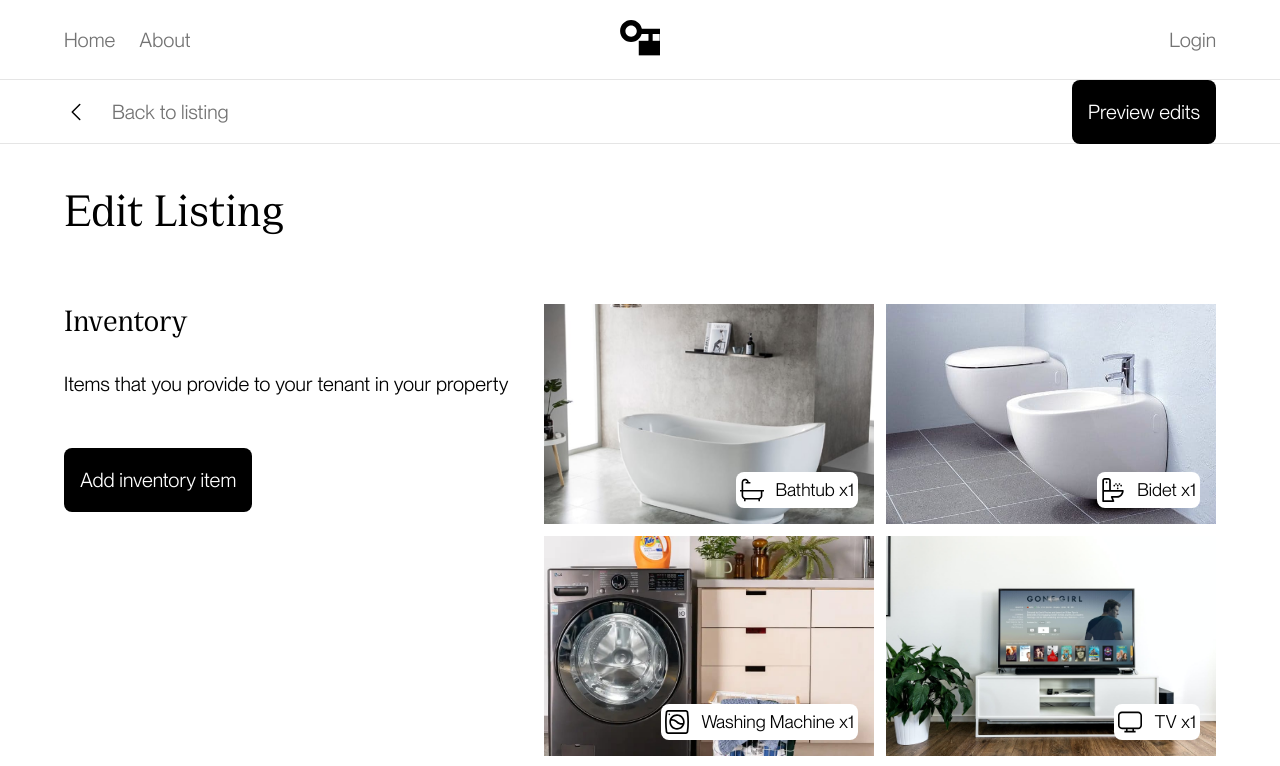
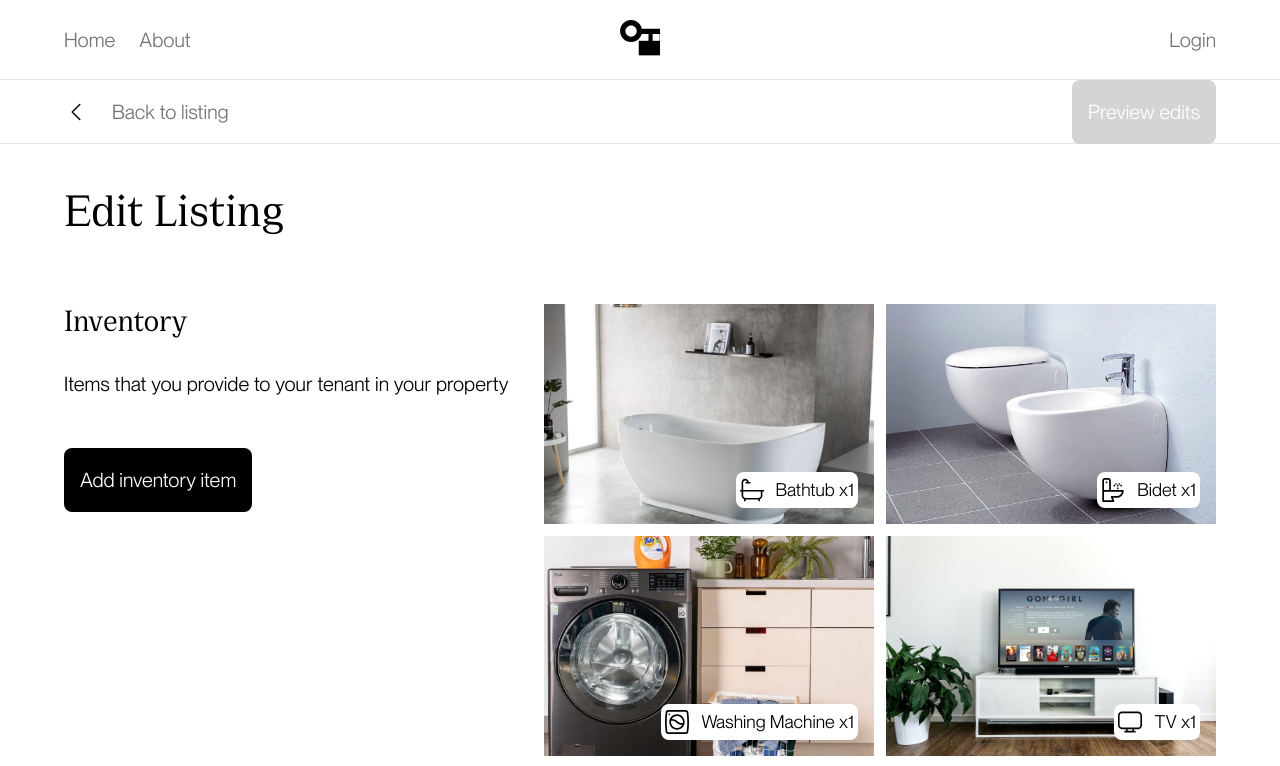
Before and after one commit to vxncetxn/rently-web-case, a Nuxt app: page /property/1016153/edit in a window 1280 px wide. Shown: the top 766 px of the page. Built offline with nearby package versions, Linux system fonts and the light colour scheme; what tailwindcss-capsize would draw is missing.

Commit message:
Added isTouch to formState to allow for conditional disabling of form buttons and nav guards

```diff
--- a/components/AddInventoryItemModal.vue
+++ b/components/AddInventoryItemModal.vue
@@ -28,14 +28,17 @@ const submitHandler = (e) => {
   formRef.value.reportValidity();
 
   if (isValid) {
-    const newFormState = JSON.parse(JSON.stringify(formState.value));
-    newFormState.items.push({
+    const newState = JSON.parse(JSON.stringify(formState.value.state));
+    newState.items.push({
       name: itemField.value.selectedValue,
       quantity: quantityField.value,
       type: itemField.value.group,
       image: "",
     });
-    formState.value = newFormState;
+    formState.value = {
+      state: newState,
+      isTouched: true,
+    };
 
     itemField.value = {
       selectedValue: "",
@@ -74,7 +77,7 @@ const submitHandler = (e) => {
             <option
               v-for="item in group.items"
               :key="item"
-              :disabled="formState.items.find((i) => i.name === item)"
+              :disabled="formState.state.items.find((i) => i.name === item)"
             >
               {{ item }}
             </option>
--- a/components/PrimaryButton.vue
+++ b/components/PrimaryButton.vue
@@ -1,8 +1,15 @@
-<script setup></script>
+<script setup>
+import { bool } from "vue-types";
+
+defineProps({
+  disabled: bool().def(false),
+});
+</script>
 
 <template>
   <button
-    class="px-16 py-8 font-sans text-white bg-black text-16 capsize rounded-4 hover:bg-teal-800 sm:text-18 lg:text-20 sm:py-12 lg:py-16 sm:rounded-8"
+    class="px-16 py-8 font-sans text-white bg-black text-16 capsize rounded-4 hover:bg-teal-800 sm:text-18 lg:text-20 sm:py-12 lg:py-16 sm:rounded-8 disabled:bg-neutral-300 disabled:cursor-not-allowed"
+    :disabled="disabled"
   >
     <slot></slot>
   </button>
--- a/composables/useFormState.js
+++ b/composables/useFormState.js
@@ -1,3 +1,8 @@
 export const useFormState = () => {
-  return useState("form-state", () => null);
+  return useState("form-state", () => {
+    return {
+      state: null,
+      isTouched: false,
+    };
+  });
 };
--- a/pages/property/[id]/edit/index.vue
+++ b/pages/property/[id]/edit/index.vue
@@ -12,8 +12,11 @@ const route = useRoute();
 const property = data.value.find((d) => d.id === parseInt(route.params.id));
 
 const formState = useFormState();
-if (formState.value === null) {
-  formState.value = JSON.parse(JSON.stringify(property));
+if (formState.value.state === null) {
+  formState.value = {
+    state: JSON.parse(JSON.stringify(property)),
+    isTouched: false,
+  };
 }
 
 const isOpen = ref(false);
@@ -21,15 +24,22 @@ const openHandler = () => (isOpen.value = true);
 const closeHandler = () => (isOpen.value = false);
 
 onBeforeRouteLeave((to, _, next) => {
+  if (formState.value.isTouched) {
     if (to.path !== `/property/${route.params.id}/edit/preview`) {
       const isConfirmed = window.confirm(
         "Are you sure you want to leave? You still have unsaved edits made that cannot be restored."
       );
       if (isConfirmed) {
-      formState.value = null;
+        formState.value = {
+          state: null,
+          isTouched: false,
+        };
         next();
       } else {
         next(false);
+      }
+    } else {
+      next();
     }
   } else {
     next();
@@ -51,12 +61,16 @@ onBeforeRouteLeave((to, _, next) => {
         </svg>
         <Text color="grey">Back to listing</Text>
       </NuxtLink>
-      <NuxtLink :to="`/property/${route.params.id}/edit/preview`"
-        ><PrimaryButton>Preview edits</PrimaryButton></NuxtLink
+      <ClientOnly
+        ><NuxtLink :to="`/property/${route.params.id}/edit/preview`">
+          <PrimaryButton :disabled="!formState.isTouched"
+            >Preview edits</PrimaryButton
+          >
+        </NuxtLink></ClientOnly
       >
     </div>
   </SecondaryBar>
-  <Container v-if="formState"
+  <Container v-if="formState.state"
     ><div class="flex flex-col w-full px-16 py-48 gap-y-24 sm:px-40 lg:px-64">
       <HeaderOne>Edit Listing</HeaderOne>
       <div class="flex flex-col gap-32 mt-24 lg:mt-40 lg:flex-row">
@@ -73,7 +87,7 @@ onBeforeRouteLeave((to, _, next) => {
         </div>
         <div class="flex flex-col w-full lg:w-3/5 gap-y-48">
           <div class="grid grid-cols-2 gap-4 sm:gap-8 lg:gap-12">
-            <div v-for="item in formState.items" :key="item.name">
+            <div v-for="item in formState.state.items" :key="item.name">
               <InventoryItemCard
                 :name="item.name"
                 :quantity="item.quantity"
--- a/pages/property/[id]/edit/preview.vue
+++ b/pages/property/[id]/edit/preview.vue
@@ -13,22 +13,22 @@ const route = useRoute();
 const formState = useFormState();
 const toastState = useToastState();
 
-if (formState.value === null) {
+if (formState.value.state === null) {
   navigateTo(`/property/${route.params.id}/edit`);
 }
 
 const sectionedInventory = {};
 itemsReference.forEach((i) => (sectionedInventory[i.name] = []));
 
-formState.value.items.forEach((i) => {
+formState.value.state.items.forEach((i) => {
   sectionedInventory[i.type].push({ ...i });
 });
 
 const approveHandler = () => {
   const newData = JSON.parse(JSON.stringify(data.value));
-  const clonedFormState = JSON.parse(JSON.stringify(formState.value));
+  const clonedState = JSON.parse(JSON.stringify(formState.value.state));
   const propIdx = newData.findIndex((d) => d.id === parseInt(route.params.id));
-  newData[propIdx] = clonedFormState;
+  newData[propIdx] = clonedState;
 
   data.value = newData;
   navigateTo(`/property/${route.params.id}`);
@@ -48,7 +48,7 @@ onBeforeRouteLeave((to, _, next) => {
       "Are you sure you want to leave? You still have unsaved edits made that cannot be restored."
     );
     if (isConfirmed) {
-      formState.value = null;
+      formState.value.state = null;
       next();
     } else {
       next(false);
```
Lines whose indentation alone changed are shown as unchanged.
